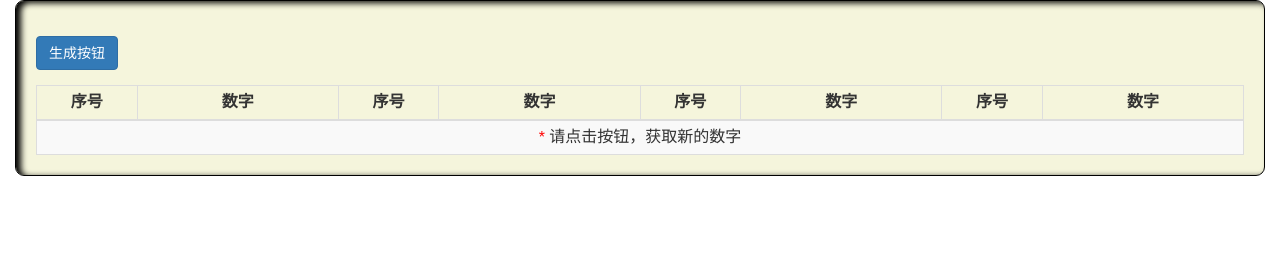
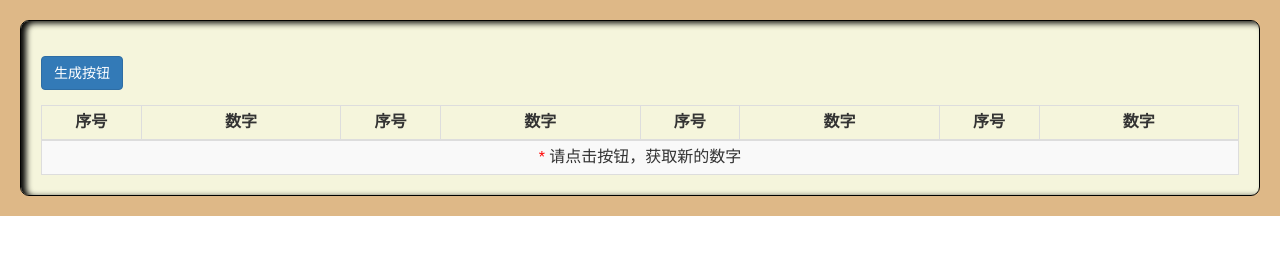
Before and after one commit to BlackSpider9/BlackSpider9.github.io, a plain HTML site: page random.html in a window 1280 px wide. Drawn offline with nearby package versions, Linux system fonts and the light colour scheme.

Commit message:
Update random.html

```diff
--- a/random.html
+++ b/random.html
@@ -116,7 +116,8 @@
 		</style>
 	</head>
 <!-- 	<body style="padding-left: 20px;padding-right: 20px;padding-top: 20px;padding-bottom:20px;background-color: burlywood"> -->
-	<body class="col-sm-12">
+	<body>
+		<div style="padding-left: 20px;padding-right: 20px;padding-top: 20px;padding-bottom:20px;background-color: burlywood">
 	<div style="border: 1px solid black;border-radius: 9px;padding-left: 20px;padding-right: 20px;padding-top: 20px;box-shadow:5px 2px 6px black inset;background-color: beige;clear: both;overflow-y: auto;">
 	<div id = "myDiv" class="divContainer">
 		<input type="button" id="myBtn" class="btn btn-primary" value="生成按钮" />
@@ -142,5 +143,6 @@
 		</table>
 	</div>
 	</div>
+		</div>
 	</body>
 </html>
```
